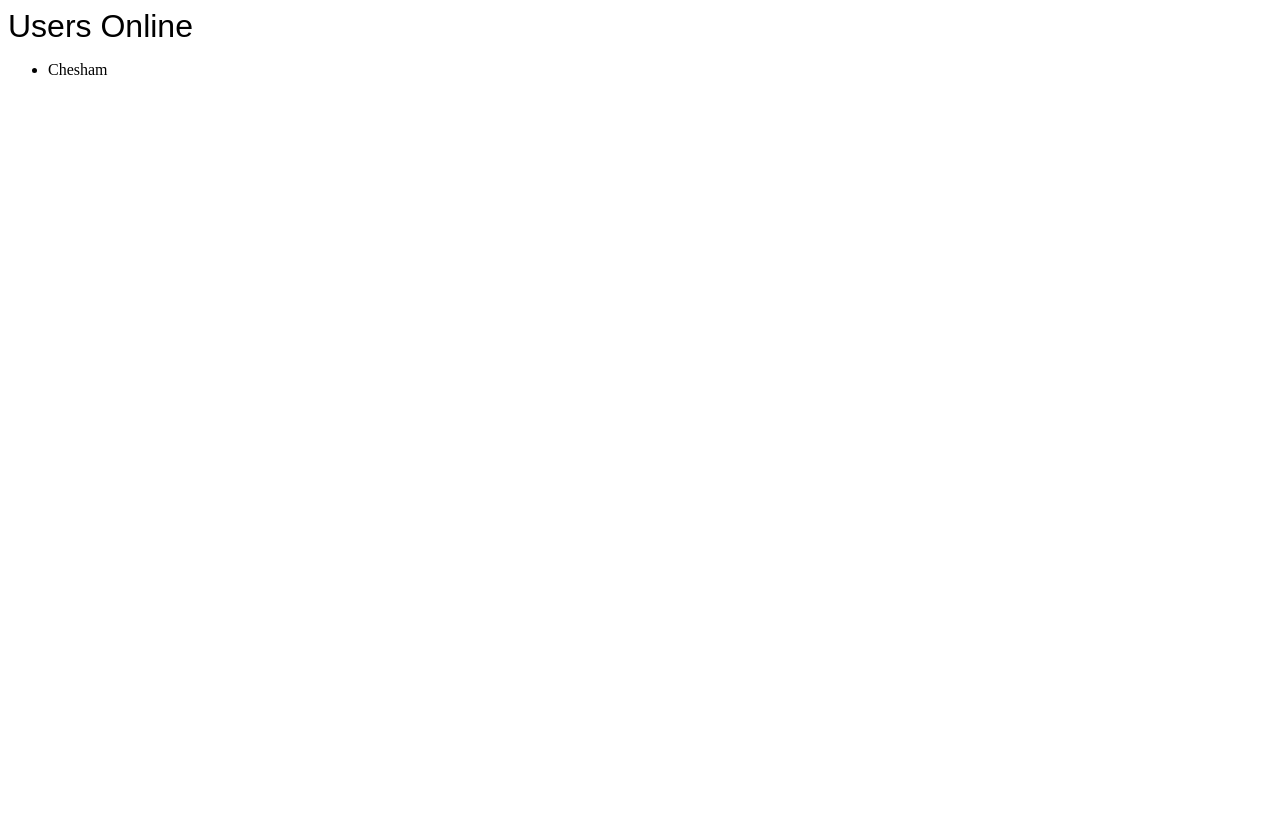
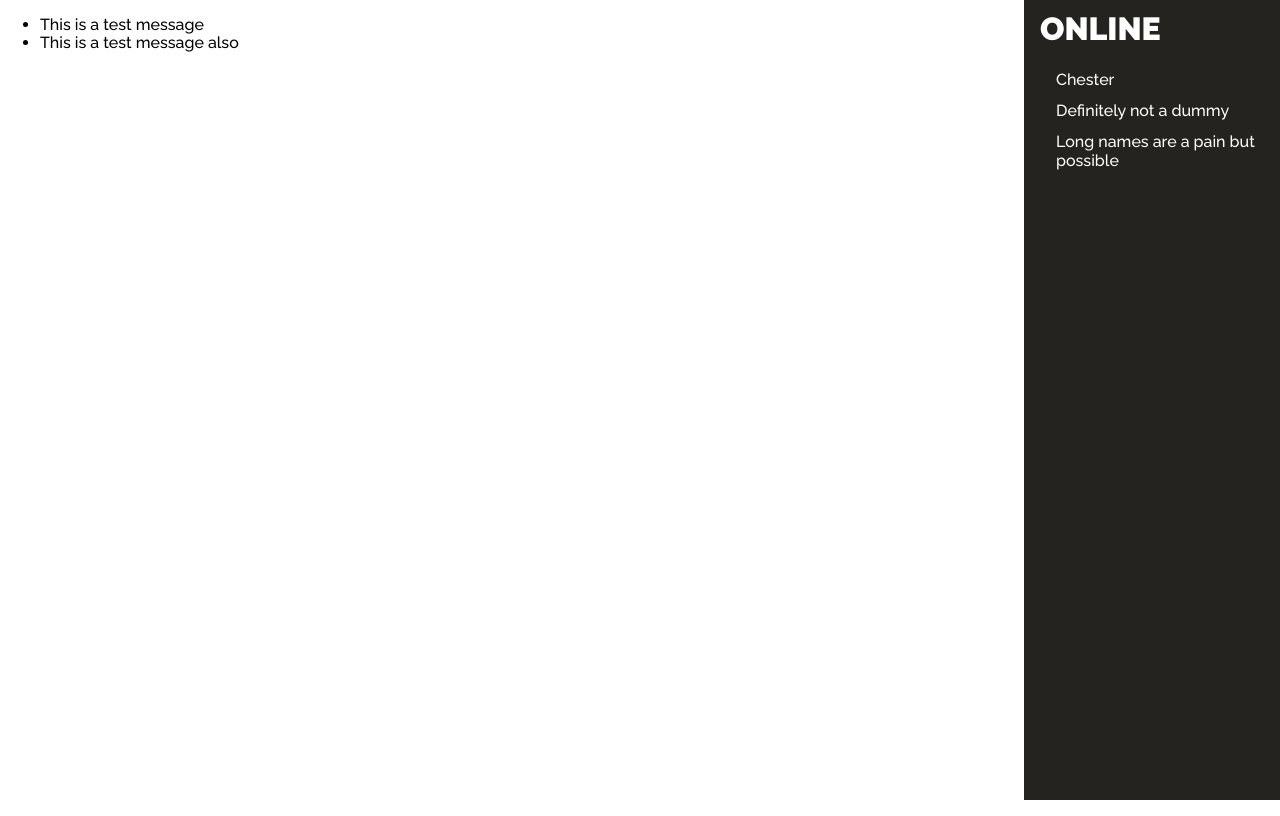
Before and after one commit to jbreneman/react-chat, a React (Create React App) app: page / in a window 1280 px wide. Built offline with nearby package versions, Linux system fonts and the light colour scheme.

Commit message:
add some basic styling

```diff
--- a/package.json
+++ b/package.json
@@ -4,6 +4,7 @@
   "private": true,
   "dependencies": {
     "node-sass-chokidar": "0.0.3",
+    "normalize.css": "^7.0.0",
     "npm-run-all": "^4.1.1",
     "react": "^16.0.0",
     "react-dom": "^16.0.0",
--- a/public/index.html
+++ b/public/index.html
@@ -4,37 +4,15 @@
     <meta charset="utf-8">
     <meta name="viewport" content="width=device-width, initial-scale=1, shrink-to-fit=no">
     <meta name="theme-color" content="#000000">
-    <!--
-      manifest.json provides metadata used when your web app is added to the
-      homescreen on Android. See https://developers.google.com/web/fundamentals/engage-and-retain/web-app-manifest/
-    -->
     <link rel="manifest" href="%PUBLIC_URL%/manifest.json">
     <link rel="shortcut icon" href="%PUBLIC_URL%/favicon.ico">
-    <!--
-      Notice the use of %PUBLIC_URL% in the tags above.
-      It will be replaced with the URL of the `public` folder during the build.
-      Only files inside the `public` folder can be referenced from the HTML.
-
-      Unlike "/favicon.ico" or "favicon.ico", "%PUBLIC_URL%/favicon.ico" will
-      work correctly both with client-side routing and a non-root public URL.
-      Learn how to configure a non-root public URL by running `npm run build`.
-    -->
     <title>React App</title>
+    <link href="https://fonts.googleapis.com/css?family=Raleway:500,900" rel="stylesheet">
   </head>
   <body>
     <noscript>
       You need to enable JavaScript to run this app.
     </noscript>
     <div id="root"></div>
-    <!--
-      This HTML file is a template.
-      If you open it directly in the browser, you will see an empty page.
-
-      You can add webfonts, meta tags, or analytics to this file.
-      The build step will place the bundled scripts into the <body> tag.
-
-      To begin the development, run `npm start` or `yarn start`.
-      To create a production bundle, use `npm run build` or `yarn build`.
-    -->
   </body>
 </html>
--- a/src/App.jsx
+++ b/src/App.jsx
@@ -1,4 +1,5 @@
 import React, { Component } from 'react';
+import ChatBody from './components/ChatBody';
 import Panel from './components/Panel';
 import './App.css';
 
@@ -6,18 +7,39 @@ class App extends Component {
 	constructor(props) {
 		super(props);
 		this.state = {
-			users: [{
-				id: 0,
-				name: 'Chesham'
-			}]
+			users: [
+				{
+					id: 0,
+					name: 'Chester'
+				},
+				{
+					id: 1,
+					name: 'Definitely not a dummy'
+				},
+				{
+					id: 6,
+					name: 'Long names are a pain but possible'
+				}
+			],
+			messages: [
+				{
+					id: 0,
+					text: 'This is a test message'
+				},
+				{
+					id: 1,
+					text: 'This is a test message also'
+				}
+			]
 		};
 	}
 
 	render() {
-		const {users} = this.state;
+		const {users, messages} = this.state;
 
 		return (
 			<div className="chat">
+				<ChatBody messages={messages} />
 				<Panel users={users} />
 			</div>
 		);
--- a/src/App.scss
+++ b/src/App.scss
@@ -1,4 +1,16 @@
+@import 'styles/vars.scss';
+
+*, *::before, *::after {
+	box-sizing: border-box;
+}
+
+body {
+	overflow: hidden;
+	font-family: $raleway;
+}
+
 .chat {
 	width: 100vw;
 	height: 100vh;
+	display: flex;
 }
--- /dev/null
+++ b/src/components/ChatBody/ChatBody.scss
@@ -0,0 +1,8 @@
+.chat-body {
+	flex-grow: 1;
+
+	&__list {
+		width: 100%;
+		height: 100%;
+	}
+}
--- /dev/null
+++ b/src/components/ChatBody/index.jsx
@@ -0,0 +1,24 @@
+import React, { Component } from 'react';
+import PropTypes from 'prop-types';
+import './ChatBody.css';
+
+export default class ChatBody extends Component {
+	render() {
+		const {messages} = this.props;
+		return (
+			<main className="chat-body">
+				<ul className="chat-body__list">
+					{messages.map(message => {
+						return (
+							<li key={message.id} className="chat-body__list-item">{message.text}</li>
+						)
+					})}
+				</ul>
+			</main>
+		);
+	}
+}
+
+ChatBody.propTypes = {
+	messages: PropTypes.arrayOf(PropTypes.object)
+};
--- a/src/components/Panel/Panel.scss
+++ b/src/components/Panel/Panel.scss
@@ -1,10 +1,29 @@
+@import 'styles/vars.scss';
+
 .panel {
 	width: 16rem;
 	height: 100%;
+	background-color: $secondary;
 
 	&__header {
 		width: 100%;
-		font-family: sans-serif;
+		padding: 1rem;
+		font-weight: 900;
 		font-size: 2rem;
+		text-transform: uppercase;
+		color: white;
+		line-height: .8;
+	}
+
+	&__list {
+		list-style-type: none;
+		margin: 0;
+		padding: 0;
+	}
+
+	&__list-item {
+		color: white;
+		padding: .75rem 1rem 0 2rem;
+		line-height: 1.2;
 	}
 }
--- a/src/components/Panel/index.jsx
+++ b/src/components/Panel/index.jsx
@@ -8,7 +8,7 @@ export default class Panel extends Component {
 		return (
 			<aside className="panel">
 				<header className="panel__header">
-					Users Online
+					Online
 				</header>
 				<ul className="panel__list">
 					{users.map(user => {
--- a/src/index.js
+++ b/src/index.js
@@ -1,8 +1,8 @@
 import React from 'react';
 import ReactDOM from 'react-dom';
-//import './index.scss';
 import App from './App';
 import registerServiceWorker from './registerServiceWorker';
+import 'normalize.css';
 
 ReactDOM.render(<App />, document.getElementById('root'));
 registerServiceWorker();
--- /dev/null
+++ b/src/styles/vars.scss
@@ -0,0 +1,7 @@
+// Fonts
+$raleway: 'Raleway', sans-serif;
+
+// Colors
+$primary: #496B00;
+$secondary: #24231F;
+$light: #DDE0D7;
```
